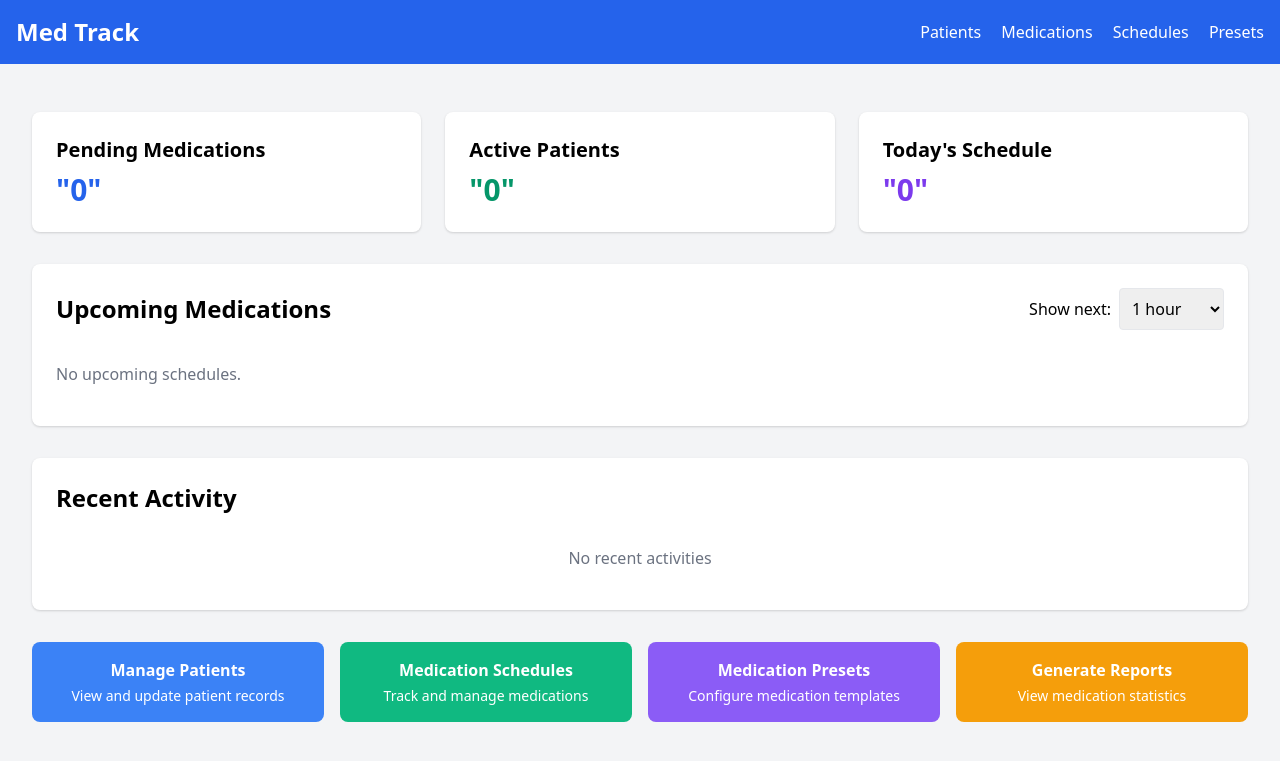
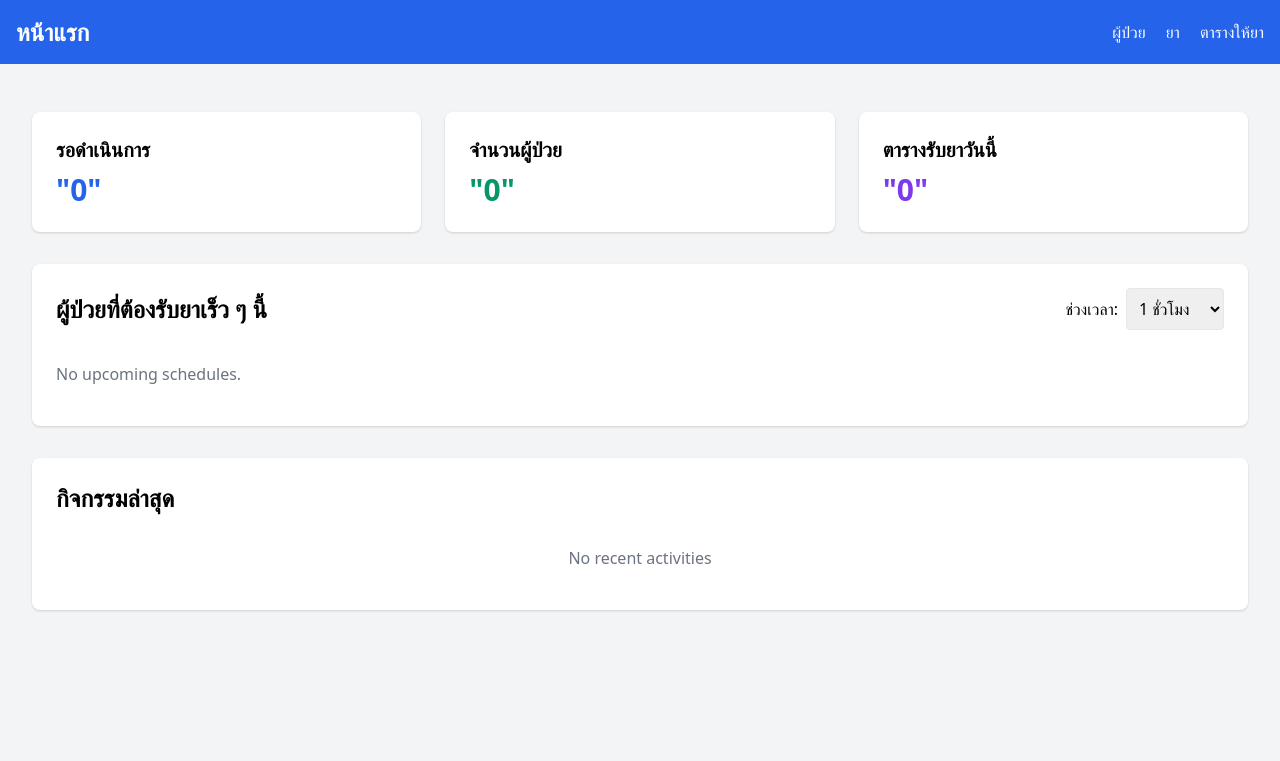
Before and after one commit to MasterMong/medic-schedule, a FastAPI app: page / in a window 1280 px wide. Shown: the top 761 px of the page. Run offline with FastAPI, Linux system fonts and the light colour scheme; data that the repository does not hold is empty; some libraries are stand-ins or nearby versions.

Commit message:
Translate patient and medication management interface to Thai

```diff
--- a/templates/base.html
+++ b/templates/base.html
@@ -3,19 +3,19 @@
 <head>
     <meta charset="UTF-8">
     <meta name="viewport" content="width=device-width, initial-scale=1.0">
-    <title>Hospital Medication Tracking - {% block title %}{% endblock %}</title>
+    <title>การติดตามยาของโรงพยาบาล - {% block title %}{% endblock %}</title>
     <script src="https://unpkg.com/htmx.org@1.9.6"></script>
     <link href="https://cdn.jsdelivr.net/npm/tailwindcss@2.2.19/dist/tailwind.min.css" rel="stylesheet">
 </head>
 <body class="bg-gray-100">
     <nav class="bg-blue-600 text-white p-4">
         <div class="container mx-auto flex justify-between items-center">
-            <a href="/" class="text-2xl font-bold hover:text-blue-200">Med Track</a>
+            <a href="/" class="text-2xl font-bold hover:text-blue-200">หน้าแรก</a>
             <div class="space-x-4">
-                <a href="/patients" class="hover:text-blue-200">Patients</a>
-                <a href="/medications" class="hover:text-blue-200">Medications</a>
-                <a href="/schedules" class="hover:text-blue-200">Schedules</a>
-                <a href="/medications/presets" class="hover:text-blue-200">Presets</a>
+                <a href="/patients" class="hover:text-blue-200">ผู้ป่วย</a>
+                <a href="/medications" class="hover:text-blue-200">ยา</a>
+                <a href="/schedules" class="hover:text-blue-200">ตารางให้ยา</a>
+                <!-- <a href="/medications/presets" class="hover:text-blue-200">ค่าที่ตั้งไว้ล่วงหน้า</a> -->
             </div>
         </div>
     </nav>
@@ -24,7 +24,7 @@
         {% block content %}{% endblock %}
     </main>
 
-    <!-- Notification Area -->
+    <!-- พื้นที่แจ้งเตือน -->
     <div id="notifications"
          class="fixed bottom-4 right-4 z-50"
          hx-get="/api/notifications"
--- a/templates/index.html
+++ b/templates/index.html
@@ -1,34 +1,34 @@
 {% extends "base.html" %}
-{% block title %}Home{% endblock %}
+{% block title %}หน้าแรก{% endblock %}
 
 {% block content %}
 <div class="container mx-auto px-4 py-8">
     <!-- Dashboard Summary -->
     <div class="grid grid-cols-1 md:grid-cols-3 gap-6 mb-8">
         <div class="bg-white p-6 rounded-lg shadow">
-            <h3 class="text-xl font-bold mb-2">Pending Medications</h3>
+            <h3 class="text-xl font-bold mb-2">รอดำเนินการ</h3>
             <p class="text-3xl font-bold text-blue-600"
                hx-get="/api/dashboard/pending-count"
                hx-trigger="load, every 30s">
-                Loading...
+                กำลังโหลด...
             </p>
         </div>
 
         <div class="bg-white p-6 rounded-lg shadow">
-            <h3 class="text-xl font-bold mb-2">Active Patients</h3>
+            <h3 class="text-xl font-bold mb-2">จำนวนผู้ป่วย</h3>
             <p class="text-3xl font-bold text-green-600"
                hx-get="/api/dashboard/patients-count"
                hx-trigger="load">
-                Loading...
+                กำลังโหลด...
             </p>
         </div>
 
         <div class="bg-white p-6 rounded-lg shadow">
-            <h3 class="text-xl font-bold mb-2">Today's Schedule</h3>
+            <h3 class="text-xl font-bold mb-2">ตารางรับยาวันนี้</h3>
             <p class="text-3xl font-bold text-purple-600"
                hx-get="/api/dashboard/today-count"
                hx-trigger="load, every 60s">
-                Loading...
+                กำลังโหลด...
             </p>
         </div>
     </div>
@@ -36,19 +36,19 @@
     <!-- Upcoming Schedules Section -->
     <div class="bg-white p-6 rounded-lg shadow mt-8">
         <div class="flex justify-between items-center mb-4">
-            <h2 class="text-2xl font-bold">Upcoming Medications</h2>
+            <h2 class="text-2xl font-bold">ผู้ป่วยที่ต้องรับยาเร็ว ๆ นี้</h2>
             <div class="flex items-center">
-                <label for="duration" class="mr-2">Show next:</label>
+                <label for="duration" class="mr-2">ช่วงเวลา:</label>
                 <select id="duration" name="duration" class="border p-2 rounded"
                         hx-get="/api/schedules/upcoming"
                         hx-target="#upcomingSchedules"
                         hx-trigger="change"
                         hx-include="[name='duration']">
-                    <option value="1">1 hour</option>
-                    <option value="3">3 hours</option>
-                    <option value="6">6 hours</option>
-                    <option value="12">12 hours</option>
-                    <option value="24">24 hours</option>
+                    <option value="1">1 ชั่วโมง</option>
+                    <option value="3">3 ชั่วโมง</option>
+                    <option value="6">6 ชั่วโมง</option>
+                    <option value="12">12 ชั่วโมง</option>
+                    <option value="24">24 ชั่วโมง</option>
                 </select>
             </div>
         </div>
@@ -56,43 +56,43 @@
              hx-get="/api/schedules/upcoming?duration=1"
              hx-trigger="load"
              class="divide-y">
-            <p class="py-4 text-gray-500">Loading upcoming schedules...</p>
+            <p class="py-4 text-gray-500">กำลังโหลดตารางเวลาที่จะมาถึง...</p>
         </div>
     </div>
 
     <!-- Recent Activity -->
     <div class="bg-white p-6 rounded-lg shadow mt-8">
-        <h2 class="text-2xl font-bold mb-4">Recent Activity</h2>
+        <h2 class="text-2xl font-bold mb-4">กิจกรรมล่าสุด</h2>
         <div id="recentActivity"
              hx-get="/api/dashboard/recent-activity"
              hx-trigger="load, every 60s"
              class="divide-y">
-            <p class="py-4 text-gray-500">Loading recent activities...</p>
+            <p class="py-4 text-gray-500">กำลังโหลดกิจกรรมล่าสุด...</p>
         </div>
     </div>
 
     <!-- Quick Actions -->
-    <div class="mt-8 grid grid-cols-1 md:grid-cols-2 lg:grid-cols-4 gap-4">
+    <div class="mt-8 grid grid-cols-1 md:grid-cols-2 lg:grid-cols-4 gap-4 hidden">
         <a href="/patients" class="bg-blue-500 text-white p-4 rounded-lg text-center hover:bg-blue-600">
-            <h3 class="font-bold">Manage Patients</h3>
-            <p class="text-sm mt-1">View and update patient records</p>
+            <h3 class="font-bold">จัดการผู้ป่วย</h3>
+            <p class="text-sm mt-1">ดูและอัปเดตข้อมูลผู้ป่วย</p>
         </a>
 
         <a href="/schedules" class="bg-green-500 text-white p-4 rounded-lg text-center hover:bg-green-600">
-            <h3 class="font-bold">Medication Schedules</h3>
-            <p class="text-sm mt-1">Track and manage medications</p>
+            <h3 class="font-bold">ตารางยารักษา</h3>
+            <p class="text-sm mt-1">ติดตามและจัดการยา</p>
         </a>
 
         <a href="/medications/presets" class="bg-purple-500 text-white p-4 rounded-lg text-center hover:bg-purple-600">
-            <h3 class="font-bold">Medication Presets</h3>
-            <p class="text-sm mt-1">Configure medication templates</p>
+            <h3 class="font-bold">การตั้งค่ายาล่วงหน้า</h3>
+            <p class="text-sm mt-1">กำหนดแม่แบบยา</p>
         </a>
 
         <button class="bg-yellow-500 text-white p-4 rounded-lg text-center hover:bg-yellow-600"
                 hx-get="/api/reports/generate"
                 hx-target="#reportModal">
-            <h3 class="font-bold">Generate Reports</h3>
-            <p class="text-sm mt-1">View medication statistics</p>
+            <h3 class="font-bold">สร้างรายงาน</h3>
+            <p class="text-sm mt-1">ดูสถิติยา</p>
         </button>
     </div>
 </div>
--- a/templates/patients/list.html
+++ b/templates/patients/list.html
@@ -4,11 +4,11 @@
 {% block content %}
 <div class="bg-white p-6 rounded-lg shadow">
     <div class="flex justify-between mb-6">
-        <h2 class="text-2xl font-bold">Patients</h2>
+        <h2 class="text-2xl font-bold">รายชื่อผู้ป่วย</h2>
         <button class="bg-blue-500 text-white px-4 py-2 rounded"
                 hx-get="/patients/new"
                 hx-target="#patientModal">
-            Add Patient
+            เพิ่มผู้ป่วย
         </button>
     </div>
 
```
Also changed, not shown: templates/medications/list.html (+9 -10 lines), templates/schedules/_list.html (+9 -9 lines), templates/schedules/list.html (+15 -15 lines).
